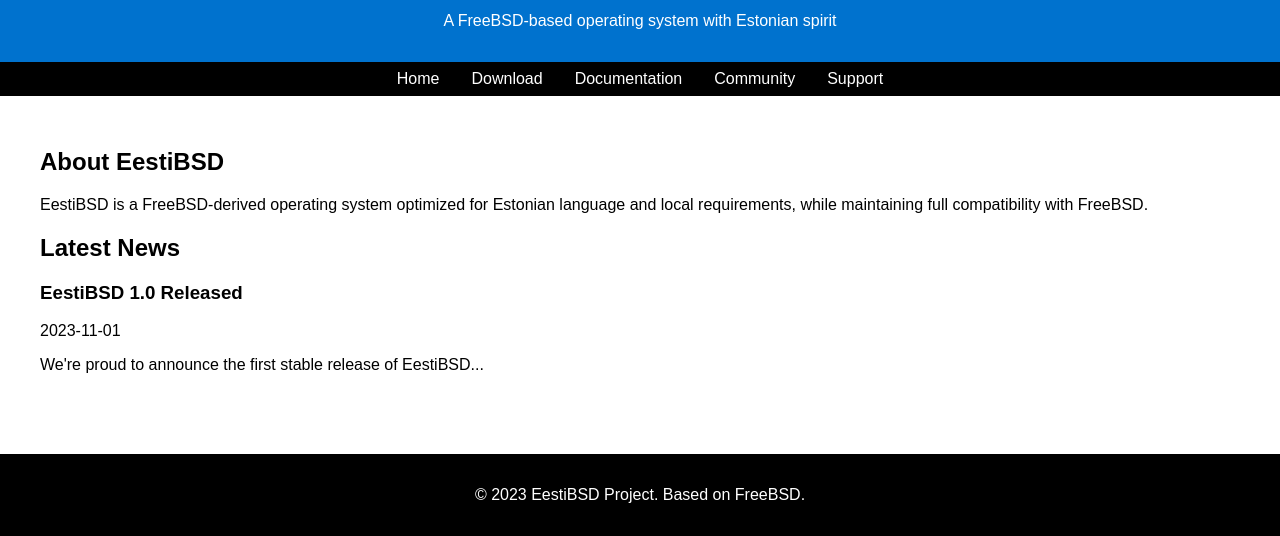
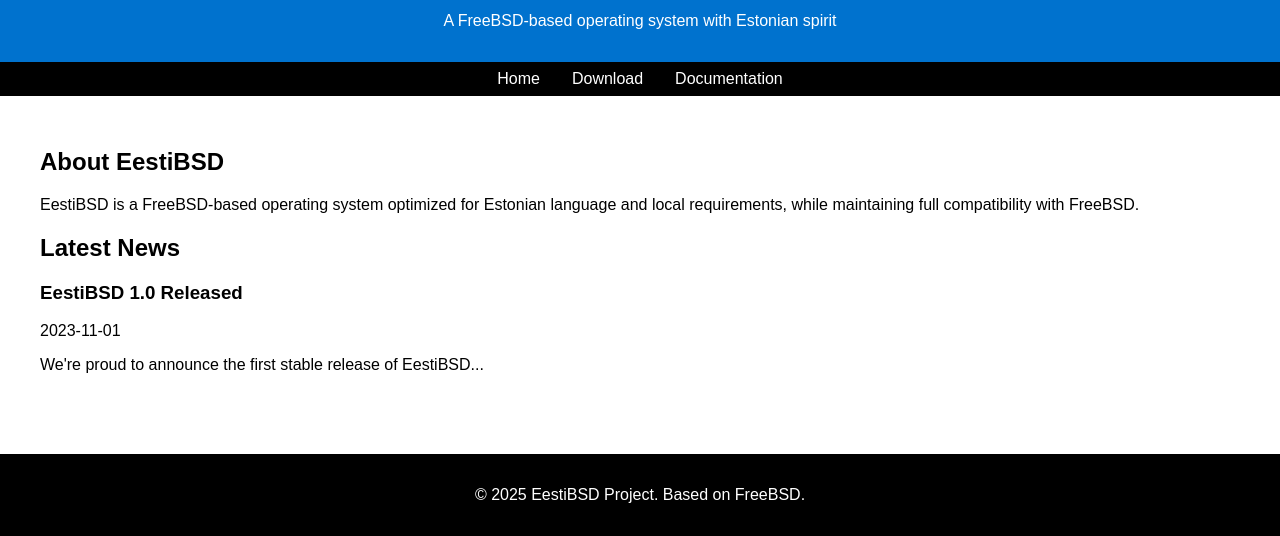
Before and after one commit to eestibsd/eestibsd.github.io, a plain HTML site: page index.html in a window 1280 px wide. Shown: the part 388-924 px from the top of the page. Drawn offline with Linux system fonts and the light colour scheme.

Commit message:
Update index.html

```diff
--- a/index.html
+++ b/index.html
@@ -72,15 +72,13 @@
             <li><a href="/">Home</a></li>
             <li><a href="/download">Download</a></li>
             <li><a href="/docs">Documentation</a></li>
-            <li><a href="/community">Community</a></li>
-            <li><a href="/support">Support</a></li>
         </ul>
     </nav>
 
     <main>
         <section>
             <h2>About EestiBSD</h2>
-            <p>EestiBSD is a FreeBSD-derived operating system optimized for Estonian language and local requirements, while maintaining full compatibility with FreeBSD.</p>
+            <p>EestiBSD is a FreeBSD-based operating system optimized for Estonian language and local requirements, while maintaining full compatibility with FreeBSD.</p>
         </section>
 
         <section>
@@ -94,7 +92,7 @@
     </main>
 
     <footer>
-        <p>© 2023 EestiBSD Project. Based on FreeBSD.</p>
+        <p>© 2025 EestiBSD Project. Based on FreeBSD.</p>
     </footer>
 </body>
 </html>
```
